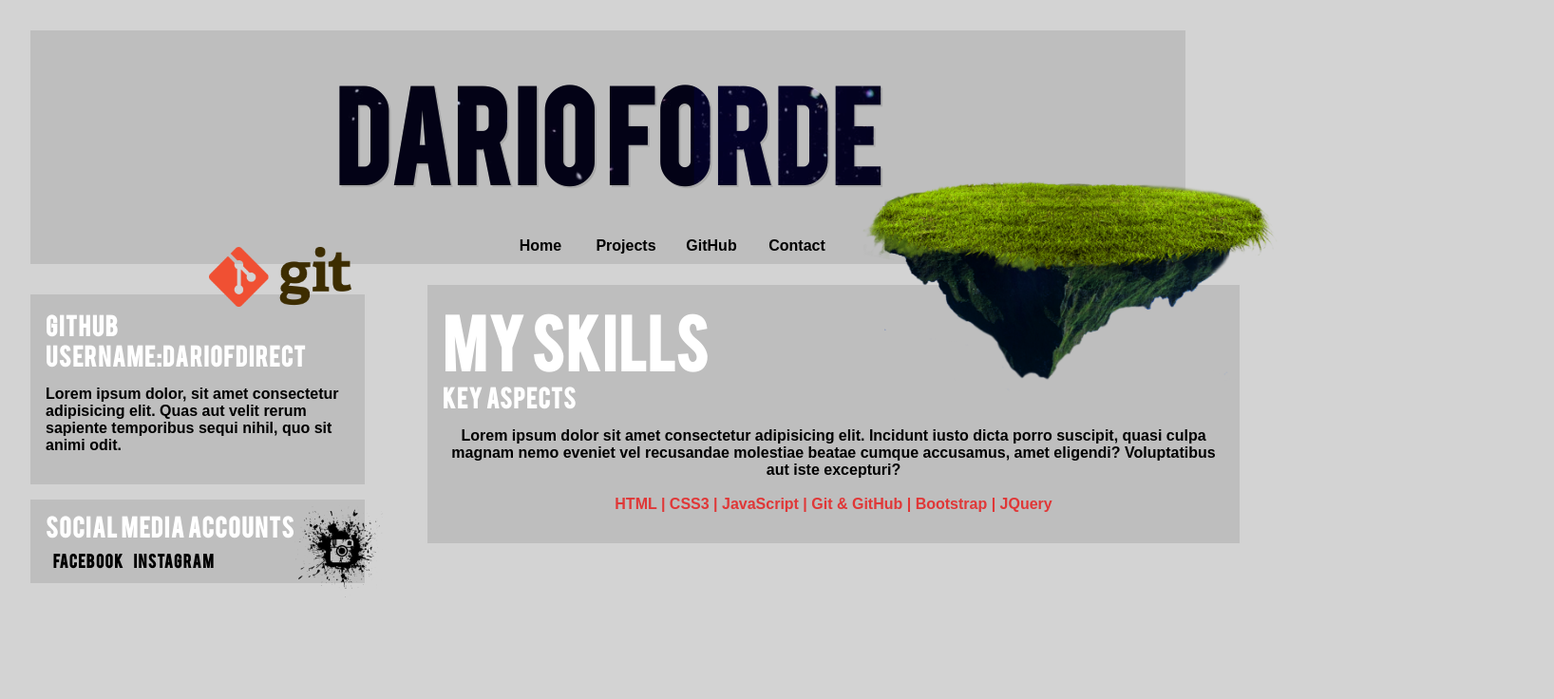
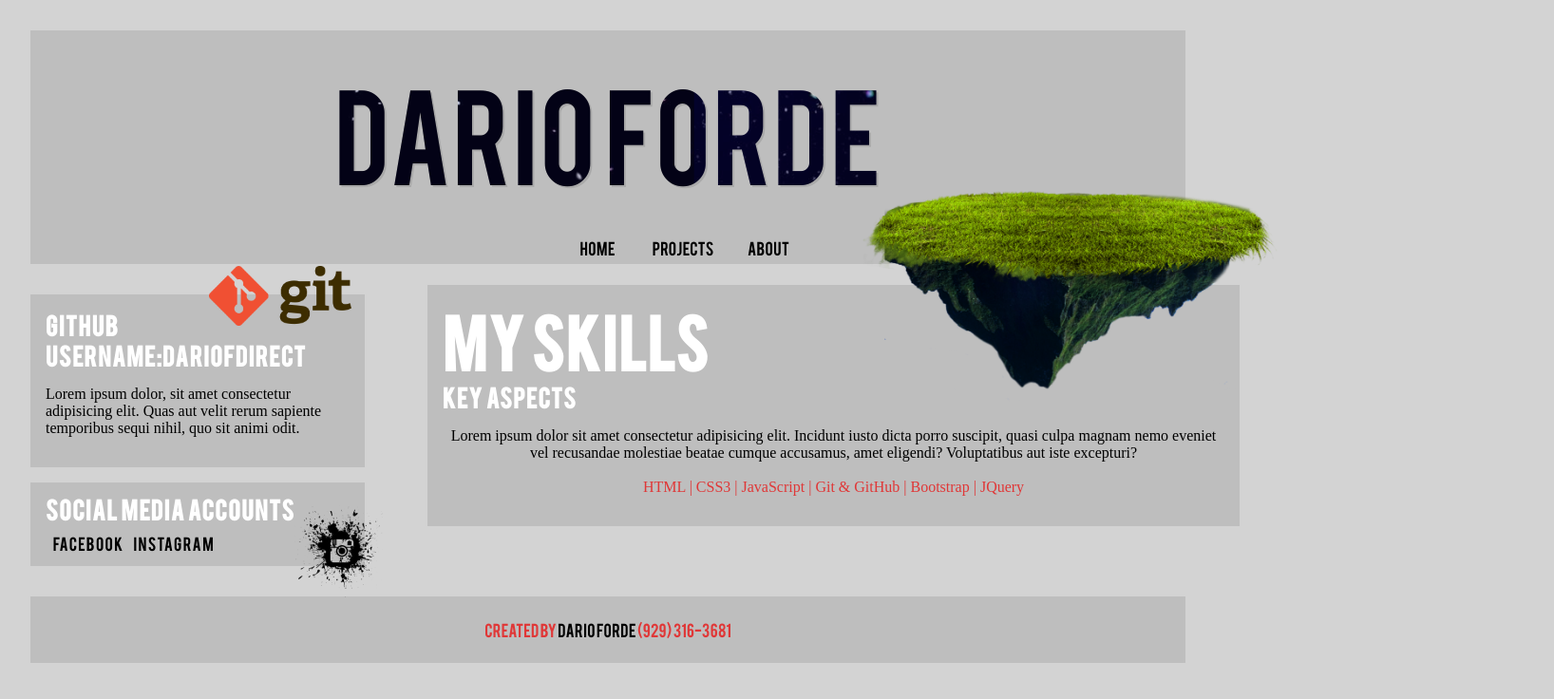
Before and after one commit to dariofdirect/My-Portfolio, a plain HTML site: page index.html in a window 1280 px wide. Shown: the whole page at 95% size, 1636 px wide, since content can reach past the window. Drawn offline with Linux system fonts and the light colour scheme.

Commit message:
Deided to keep this as one page, the about page

```diff
--- a/index.html
+++ b/index.html
@@ -23,8 +23,7 @@
         <ul class="nav">
             <li>Home</li>
             <li>Projects</li>
-            <li>GitHub</li>
-            <li>Contact</li>
+            <li>About</li>
             <div class="underbar"></div>
         </ul>
     </header>
@@ -76,13 +75,19 @@
         </div>
     </section>
 
+    <!--Footer-->
+    <footer>
+        <div class="footer-box">
+            <div class="footer-h1">
+                Created by<span class="footer-span"> Dario Forde</span> (929) 316-3681
+            </div>
+        </div>
+    </footer>
 
 
 
-    <!--Footer-->
 
     <!--Javascript-->
-
     <script src="/main.js"></script>
 </body>
 
--- a/style.css
+++ b/style.css
@@ -12,10 +12,19 @@
 
 body {
   background: lightgray;
-  font-family: Arial;
-  font-weight: 700;
   margin: 0;
   padding: 0;
+  overflow-x: hidden;
+  width: 100%;
+  height: 100%;
+}
+
+html {
+  margin: 0;
+  padding: 0;
+  overflow-x: hidden;
+  width: 100%;
+  height: 100%;
 }
 
 /*HEADER*/
@@ -49,9 +58,10 @@ header {
 
 /*NAV*/
 ul.nav {
+  font-family: "bebasregular";
   list-style-type: none;
   position: relative;
-  left: 420px;
+  left: 480px;
   top: 20px;
   margin-bottom: 2em;
 }
@@ -71,11 +81,15 @@ li {
   cursor: pointer;
 }
 
+li:hover {
+  color: #e03737;
+}
+
 li:nth-of-type(1):hover ~ .underbar {
   left: 65px;
   width: 40px;
   height: 3px;
-  background: #1414b6;
+  background: #e03737;
   box-shadow: 0 0 10px #0b7070;
 }
 li:nth-of-type(2):hover ~ .underbar {
@@ -89,15 +103,15 @@ li:nth-of-type(3):hover ~ .underbar {
   left: 245px;
   width: 40px;
   height: 3px;
-  background: rgba(150, 250, 250, 0.5);
+  background: #e03737;
   box-shadow: 0 0 10px #0b7070;
 }
 li:nth-of-type(4):hover ~ .underbar {
   left: 325px;
   width: 50px;
   height: 3px;
-  background: rgba(150, 250, 250, 0.5);
-  box-shadow: 0 0 10px #00e000;
+  background: #e03737;
+  box-shadow: 0 0 10px #0b7070;
 }
 
 /*NAV ENDS*/
@@ -105,16 +119,60 @@ li:nth-of-type(4):hover ~ .underbar {
 
 /*GLOBAL FLOATERS*/
 .float-git {
-  position: absolute;
+  position: fixed;
   left: 220px;
-  top: 260px;
+  top: 280px;
+  overflow: hidden;
 }
 
 .float-terrain {
   position: absolute;
   left: 895px;
-  top: 80px;
+  top: 90px;
   z-index: 1;
+}
+
+.float-terrain:hover {
+  /* Start the shake animation and make the animation last for 0.5 seconds */
+  animation: shake 0.5s;
+  /* When the animation is finished, start again */
+  animation-iteration-count: initial;
+}
+
+@keyframes shake {
+  0% {
+    transform: translate(1px, 1px) rotate(0deg);
+  }
+  10% {
+    transform: translate(-1px, -2px) rotate(-1deg);
+  }
+  20% {
+    transform: translate(-3px, 0px) rotate(1deg);
+  }
+  30% {
+    transform: translate(3px, 2px) rotate(0deg);
+  }
+  40% {
+    transform: translate(1px, -1px) rotate(1deg);
+  }
+  50% {
+    transform: translate(-1px, 2px) rotate(-1deg);
+  }
+  60% {
+    transform: translate(-3px, 1px) rotate(0deg);
+  }
+  70% {
+    transform: translate(3px, 1px) rotate(-1deg);
+  }
+  80% {
+    transform: translate(-1px, -1px) rotate(1deg);
+  }
+  90% {
+    transform: translate(1px, 2px) rotate(0deg);
+  }
+  100% {
+    transform: translate(1px, -2px) rotate(-1deg);
+  }
 }
 
 .float-facebook {
@@ -226,3 +284,20 @@ li:nth-of-type(4):hover ~ .underbar {
   color: #e03737;
 }
 /*ABOUT SECTION ENDS*/
+
+/*FOOTER*/
+
+footer {
+  background: rgb(190, 190, 190);
+  padding: 1.5em;
+  margin: 2em;
+  text-align: center;
+  color: #e03737;
+  font-family: "bebasregular";
+}
+
+.footer-span {
+  color: #000000;
+  font-family: "bebasregular";
+}
+/*FOOTER ENDS*/
```
Also changed, not shown: projects.html (added).
